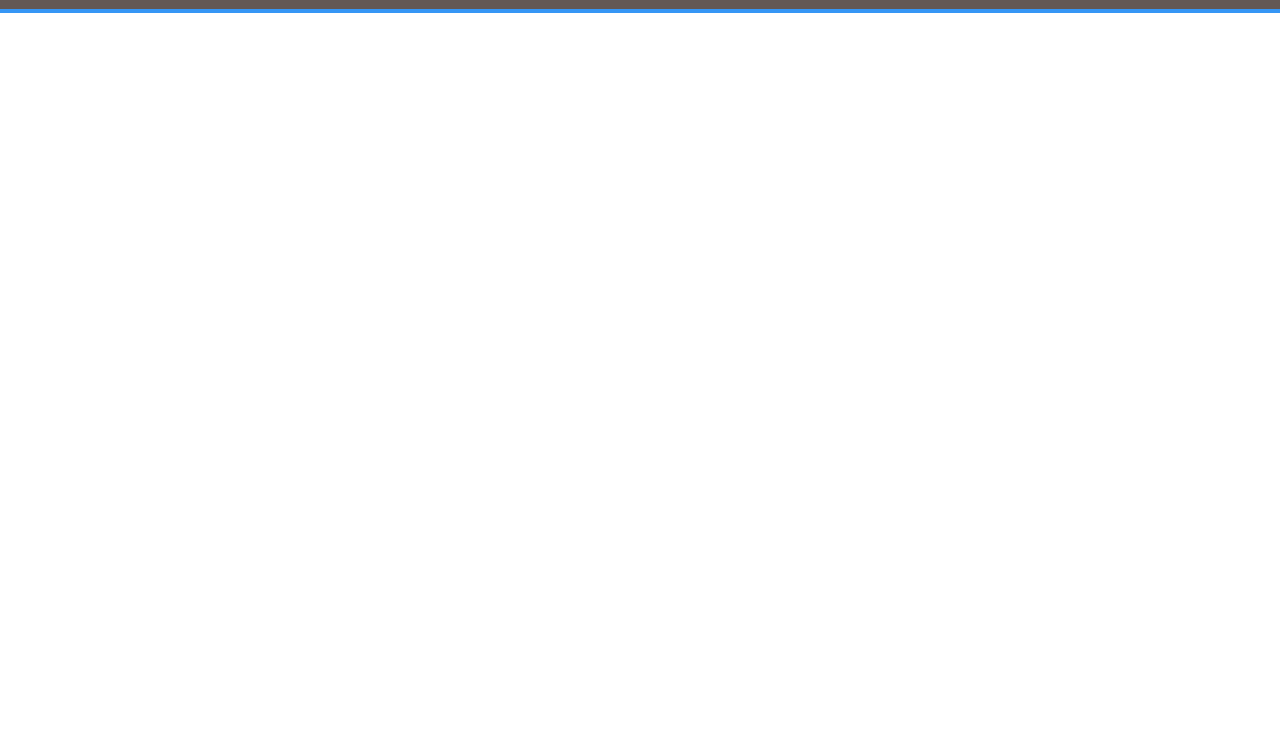
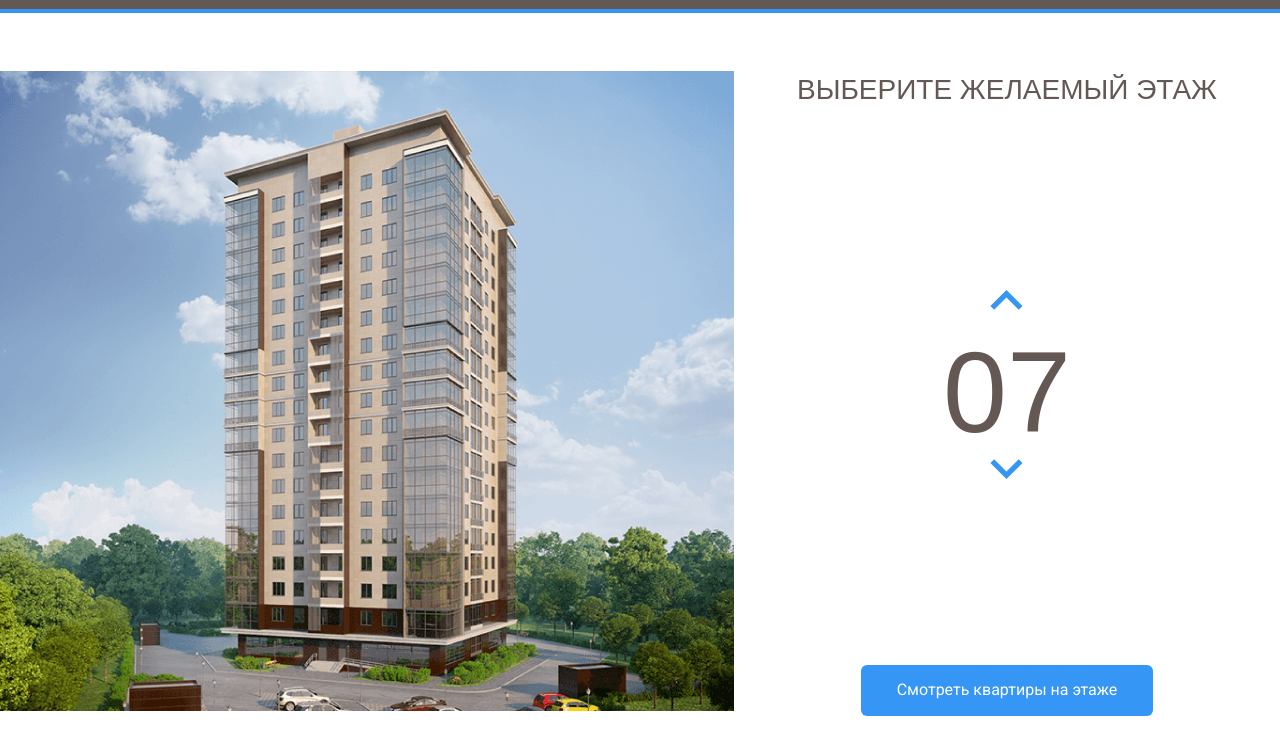
Before and after one commit to Svetkachalina/Melody, a plain HTML site: page index.html in a window 1280 px wide. Shown: the part 55-800 px from the top of the page. Drawn offline with Linux system fonts and the light colour scheme.

Commit message:
Add files via upload

```diff
--- a/index.html
+++ b/index.html
@@ -48,6 +48,55 @@
         </div>
         <!-- /.navbar -->
     </header>
+    <main class="main">
+       <div class="main-image">
+        <svg class="home-image" width="734"
+            height="640"
+            viewBox="0 0 734 640" fill="none" xmlns="http://www.w3.org/2000/svg" xmlns:xlink="http://www.w3.org/1999/xlink">
+            <rect width="734" height="640" fill="url(#pattern0)"/>
+            <defs>
+            <pattern id="pattern0" patternContentUnits="objectBoundingBox" width="1" height="1">
+            <use xlink:href="#image0_1_86" transform="translate(-0.00408719) scale(0.0013624 0.0015625)"/>
+            </pattern>
+            <image id="image0_1_86" width="740" height="640" xlink:href="img/home 1.png"/>
+            </defs>
+            <path d="M222 529L442.8 537L512 523.3V545L443.5 564.7L222 553.7V529Z" fill="#3595F6" fill-opacity="0.75"/>
+            <path d="M223 529V504L443.3 507.3L513 504V524L443.7 537L223 529Z" fill="#3595F6" fill-opacity="0.75"/>
+            <path d="M223 503V478H444H513V501L445 508L223 503Z" fill="#3595F6" fill-opacity="0.75"/>
+            <path d="M223 478V453L444.3 449.3L512 456V478H444" fill="#3595F6" fill-opacity="0.75"/>
+            <path d="M223 453V427L444.5 423.7L513 434.7V456L444 449.3L223 453Z" fill="#3595F6" fill-opacity="0.75"/>
+            <path d="M222 427V403.3L443 391L514 414V435.3L443 423L222 427Z" fill="#3595F6" fill-opacity="0.75"/>
+            <path d="M222 405V380L444.2 363.7L514 392.3V413L443.7 391.3L222 405Z" fill="#3595F6" fill-opacity="0.75"/>
+            <path d="M222 380V355L444.5 334.7L514 371.3V392L442 363.3L222 380Z" fill="#3595F6" fill-opacity="0.75"/>
+            <path d="M222 355V331L445 306.3L514 350.3V372L444.7 334L222 355Z" fill="#3595F6" fill-opacity="0.75"/>
+            <path d="M222 330V306L444.5 277.3L514 328.3V349L443.7 306.7L222 330Z" fill="#3595F6" fill-opacity="0.75"/>
+            <path d="M221 306V282L443.3 249L514 308.3V328L444 277.3L221 306Z" fill="#3595F6" fill-opacity="0.75"/>
+            <path d="M222 281V257L443.2 222L513 286V307L444.3 248.7L222 281Z" fill="#3595F6" fill-opacity="0.75"/>
+            <path d="M222 257V232L444.3 194L513 264.3V285L444 221L222 257Z" fill="#3595F6" fill-opacity="0.75"/>
+            <path d="M222 233V208L442.8 164.3L513 243.3V266L444 192.7L222 233Z" fill="#3595F6" fill-opacity="0.75"/>
+            <path d="M223 207V182L443 134L513 219V242L442.3 162.7L223 207Z" fill="#3595F6" fill-opacity="0.75"/>
+            <path d="M222 181V156L441.8 104L513 196.3V219L443.3 132.7L222 181Z" fill="#3595F6" fill-opacity="0.75"/>
+            <path d="M222 154V128L444 71.3L513 173V194L443.7 102.3L222 154Z" fill="#3595F6" fill-opacity="0.75"/>
+            </svg>
+
+       </div>
+       <!-- main-image-->
+       <div class="main-info">
+           <h2 class="main-title">Выберите желаемый этаж</h2>
+           <div class="counter-group">
+            <button class="counter-button counter-up">
+                <img src="img/arrow.svg" alt="arrow-up" class="counter-arrow counter-arrow-up">
+            </button>
+            <span class="counter">07</span>
+            <button class="counter-button counter-down">
+                <img src="img/arrow.svg" alt="arrow-down" class="counter-arrow counter-arrow-down">
+            </button>
+           </div>
+           <!-- /.counter-group -->
+           <button class="button button-primary">Смотреть  квартиры на этаже</button>
+       </div>
+       <!-- /.main-info -->
+    </main>
 
 </body>
 </html>
```
